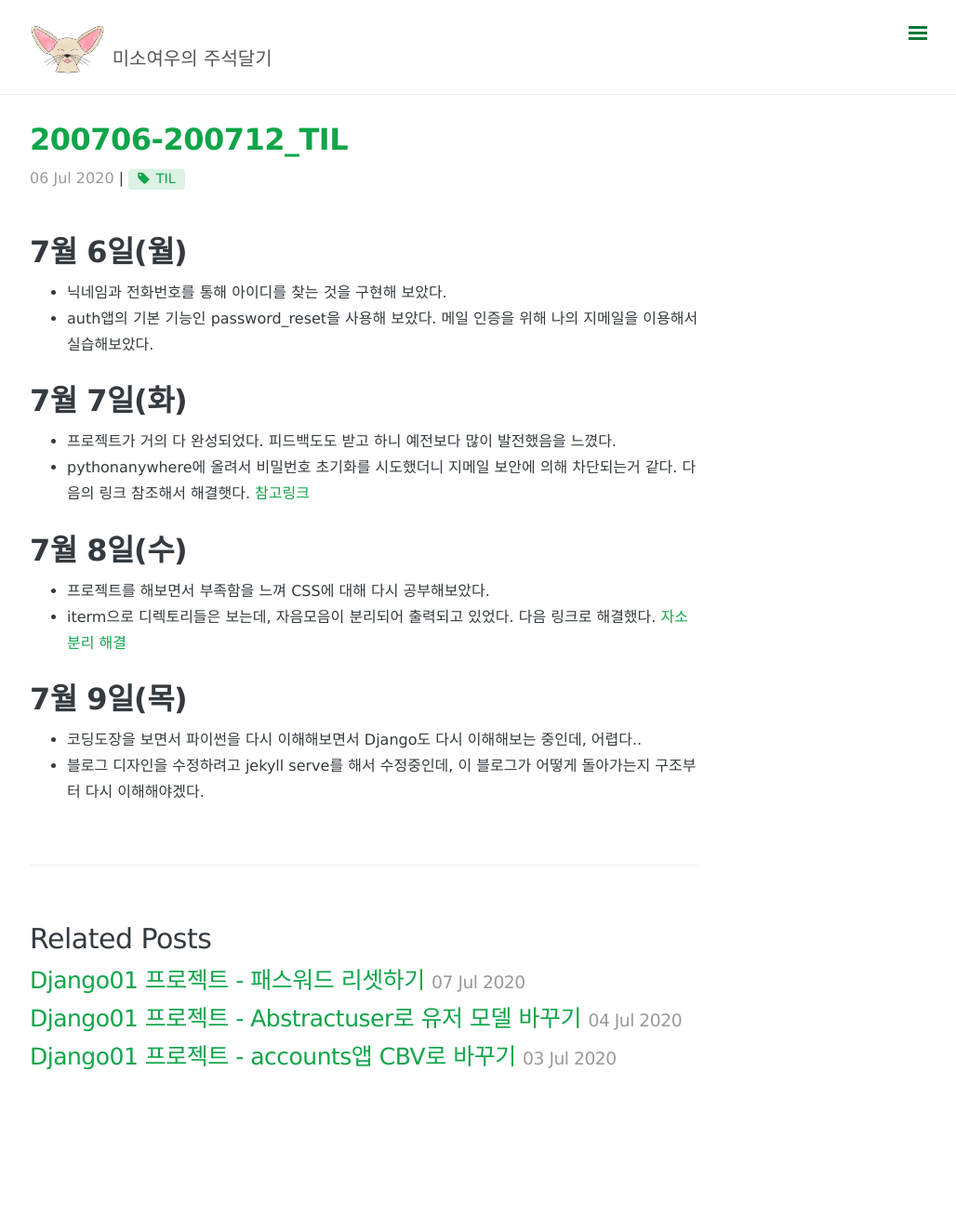
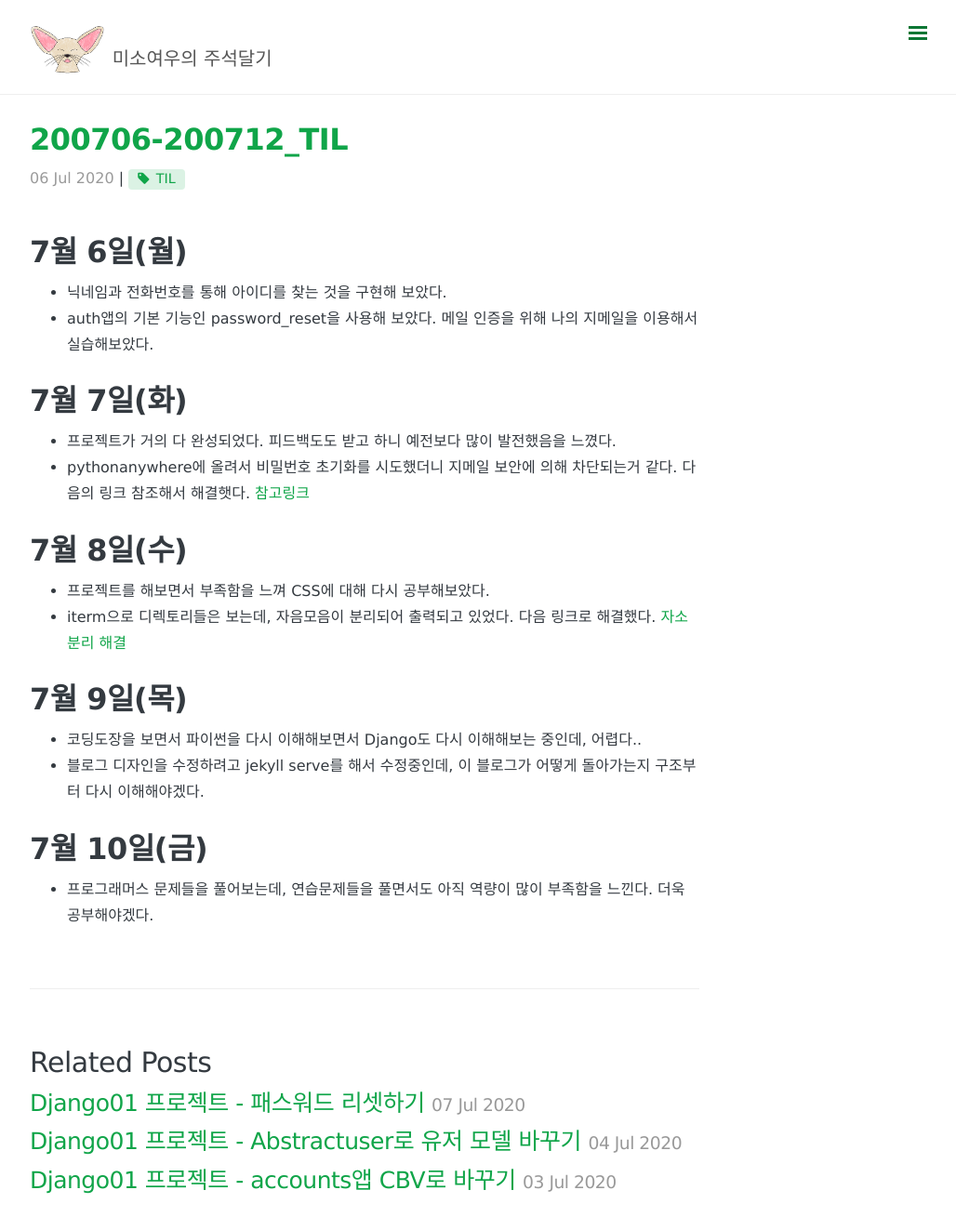
Before and after one commit to somefood/somefood.github.io, a Jekyll site: the page built from _posts/Today I Learned/2020-07-06-07-12-TIL.md, in a window 1280 px wide and 1345 px high. Shown: the top 1323 px of the window at 93% size, without its empty margins (248-1276 px from the left). Built offline with Jekyll 4.4.1, drawn with Linux system fonts in a browser that asks for light colours; nearby versions of some CDN libraries; comment, search, counter and statistics services are not loaded.

Commit message:
추가: TIL 내용 추가

```diff
--- a/_posts/Today I Learned/2020-07-06-07-12-TIL.md
+++ b/_posts/Today I Learned/2020-07-06-07-12-TIL.md
@@ -27,3 +27,7 @@ comments: true
 ========
 - 코딩도장을 보면서 파이썬을 다시 이해해보면서 Django도 다시 이해해보는 중인데, 어렵다..
 - 블로그 디자인을 수정하려고 jekyll serve를 해서 수정중인데, 이 블로그가 어떻게 돌아가는지 구조부터 다시 이해해야겠다.
+
+7월 10일(금)
+=========
+- 프로그래머스 문제들을 풀어보는데, 연습문제들을 풀면서도 아직 역량이 많이 부족함을 느낀다. 더욱 공부해야겠다.
```
